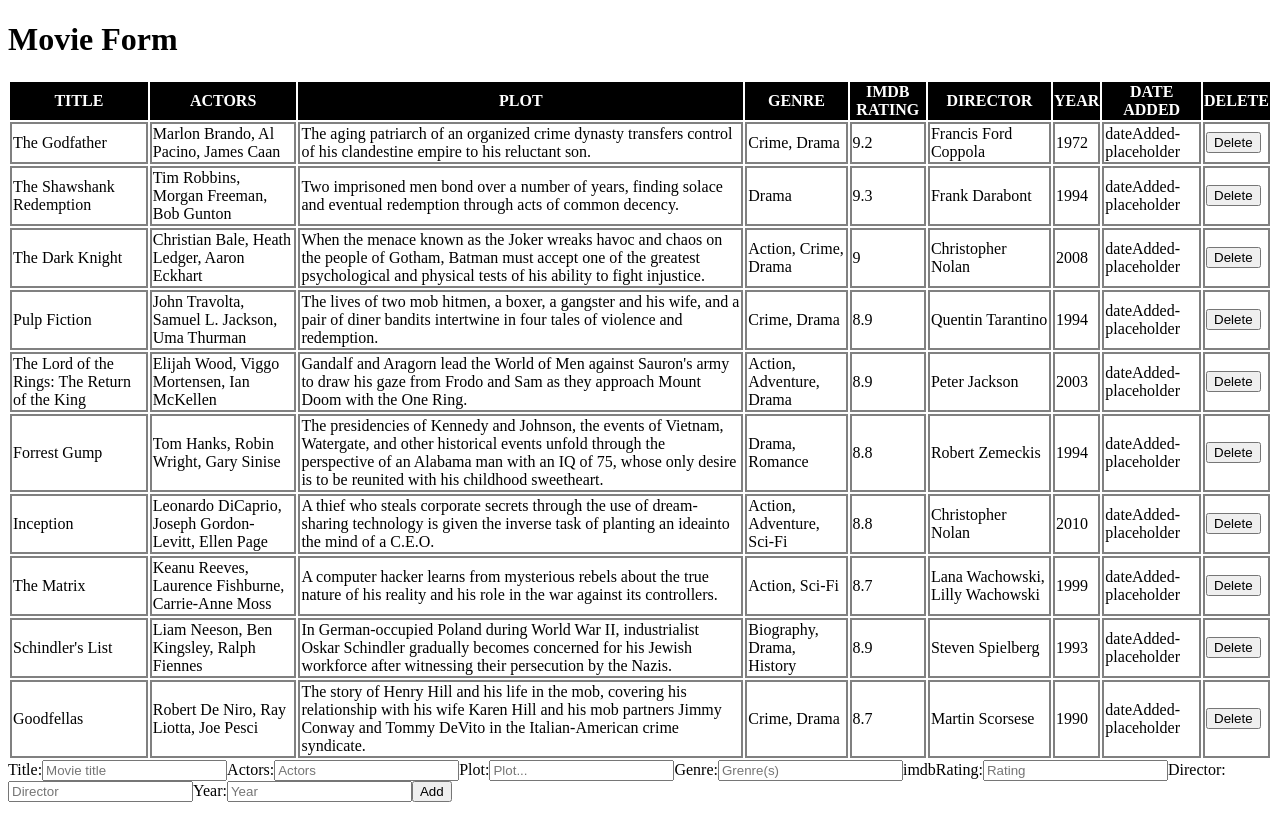
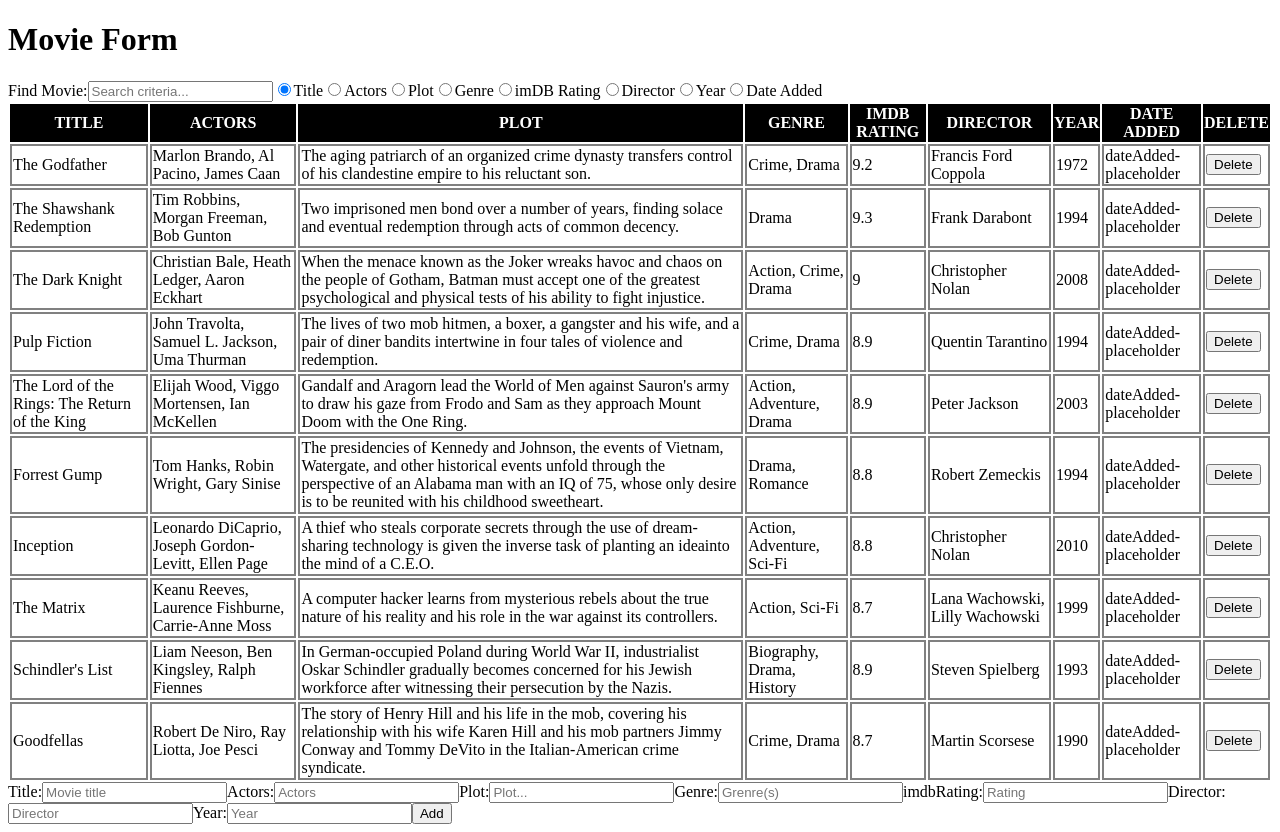
Before and after one commit to Michael-J-Fernandez/movie-project, a React (Create React App) app: page / in a window 1280 px wide. Before the commit the page ends 810 px from the top, so only its background shows below. Built offline with nearby package versions, Linux system fonts and the light colour scheme.

Commit message:
Added search functionality. Bugs introduced: When using radio buttons for non-string fields, table will collapse.

```diff
--- a/src/App.js
+++ b/src/App.js
@@ -12,8 +12,7 @@
     const newMovieData = {
       ...formData,
       actors: formData.actors.split(", "),
-      dateAdded: `${new Date()}`,
-      dateModified: `${new Date()}`,
+      dateAdded: `${new Date()}`
     };
 
     setMoviesData(prevMoviesData => [...prevMoviesData, newMovieData]);
--- a/src/components/MovieForm.js
+++ b/src/components/MovieForm.js
@@ -16,9 +16,9 @@
   const [formData, setFormData] = useState(resetForm);
 
   const handleFormInputChange = (event) => {
-      const { name, value } = event.target;
+    const { name, value } = event.target;
 
-      setFormData(prevFormData => ({...prevFormData, [name]: value}));
+    setFormData(prevFormData => ({...prevFormData, [name]: value}));
   }
 
   const handleSubmit = (event) => {
--- /dev/null
+++ b/src/components/SearchForm.js
@@ -0,0 +1,118 @@
+// import { useState } from "react";
+
+const SearchForm = ({ setQuery, query }) => {
+
+
+  const handleSearchInputChange = (event) => {
+    const { name, value } = event.target;
+    setQuery(prevQuery => ({...prevQuery, [name]: value}));
+  };
+
+  return (
+    <form /*onSubmit={handleSearchFormSubmit}*/>
+      <label htmlFor="searchText">
+        Find Movie:
+        <input
+          type="text"
+          id="searchText"
+          name="searchText"
+          value={query.searchText}
+          placeholder="Search criteria..."
+          onChange={handleSearchInputChange}
+        />
+      </label>
+      <label htmlFor="search-title">
+        <input
+          type="radio"
+          id="search-title"
+          name="searchCategory"
+          value="title"
+          checked={query.searchCategory === "title"}
+          onChange={handleSearchInputChange}
+        />
+        Title
+      </label>
+      <label htmlFor="search-actors">
+        <input
+          type="radio"
+          id="search-actors"
+          name="searchCategory"
+          value="actors"
+          checked={query.searchCategory === "actors"}
+          onChange={handleSearchInputChange}
+        />
+        Actors
+      </label>
+      <label htmlFor="search-plot">
+        <input
+          type="radio"
+          id="search-plot"
+          name="searchCategory"
+          value="plot"
+          checked={query.searchCategory === "plot"}
+          onChange={handleSearchInputChange}
+        />
+        Plot
+      </label>
+      <label htmlFor="search-genre">
+        <input
+          type="radio"
+          id="search-genre"
+          name="searchCategory"
+          value="genre"
+          checked={query.searchCategory === "genre"}
+          onChange={handleSearchInputChange}
+        />
+        Genre
+      </label>
+      <label htmlFor="search-imdbRating">
+        <input
+          type="radio"
+          id="search-imdbRating"
+          name="searchCategory"
+          value="imdbRating"
+          checked={query.searchCategory === "imdbRating"}
+          onChange={handleSearchInputChange}
+        />
+        imDB Rating
+      </label>
+      <label htmlFor="search-director">
+        <input
+          type="radio"
+          id="search-director"
+          name="searchCategory"
+          value="director"
+          checked={query.searchCategory === "director"}
+          onChange={handleSearchInputChange}
+        />
+        Director
+      </label>
+      <label htmlFor="search-year">
+        <input
+          type="radio"
+          id="search-year"
+          name="searchCategory"
+          value="year"
+          checked={query.searchCategory === "year"}
+          onChange={handleSearchInputChange}
+        />
+        Year
+      </label>
+      <label htmlFor="search-dateAdded">
+        <input
+          type="radio"
+          id="search-dateAdded"
+          name="searchCategory"
+          value="dateAdded"
+          checked={query.searchCategory === "dateAdded"}
+          onChange={handleSearchInputChange}
+        />
+        Date Added
+      </label>
+
+      {/* <button>Search</button> */}
+    </form>
+  );
+};
+
+export default SearchForm;
--- a/src/components/Table.js
+++ b/src/components/Table.js
@@ -1,10 +1,44 @@
-export default function TableBody ({ movies, deleteMovie }) {
+import { useState } from "react";
+import SearchForm from "./SearchForm";
+
+const Table = ({ movies, deleteMovie }) => {
+
+  const [query, setQuery] = useState({
+    searchText: "",
+    searchCategory: "title",
+  });
 
   const deleteRow = (index) => {
-    deleteMovie(index)
+    deleteMovie(index);
   };
 
+  const filteredMovies = movies.filter((movie) => {
+    return movie[`${query.searchCategory}`]
+      .includes(query.searchText);
+  });
+
+  console.log("Filtered Movie:  ", filteredMovies)
+
+
+  const moviesRows = filteredMovies.map((movie, index) => (
+    <tr key={index}>
+      <td>{movie.title}</td>
+      <td>{movie.actors.join(", ")}</td>
+      <td>{movie.plot}</td>
+      <td>{movie.genre}</td>
+      <td>{movie.imdbRating}</td>
+      <td>{movie.director}</td>
+      <td>{movie.year}</td>
+      <td>{movie.dateAdded}</td>
+      <td>
+        <button onClick={() => deleteRow(index)}>Delete</button>
+      </td>
+    </tr>
+  ));
+
   return (
+    <>
+      <SearchForm setQuery={setQuery} query={query} />
       <table>
         <thead>
           <tr>
@@ -19,23 +53,10 @@
             <th>DELETE</th>
           </tr>
         </thead>
-      <tbody>
-        {movies.map((movie, index) => (
-          <tr key={index}>
-            <td>{movie.title}</td>
-            <td>{movie.actors.join(', ')}</td>
-            <td>{movie.plot}</td>
-            <td>{movie.genre}</td>
-            <td>{movie.imdbRating}</td>
-            <td>{movie.director}</td>
-            <td>{movie.year}</td>
-            <td>{movie.dateAdded}</td>
-            <td>
-              <button onClick={() => deleteRow(index)}>Delete</button>
-            </td>
-          </tr>
-        ))}
-      </tbody>
+        <tbody>{moviesRows}</tbody>
       </table>
+    </>
   );
 }
+
+export default Table;
```
Also changed, not shown: src/data.js (+139 -0 lines). Lines whose indentation alone changed are shown as unchanged.
